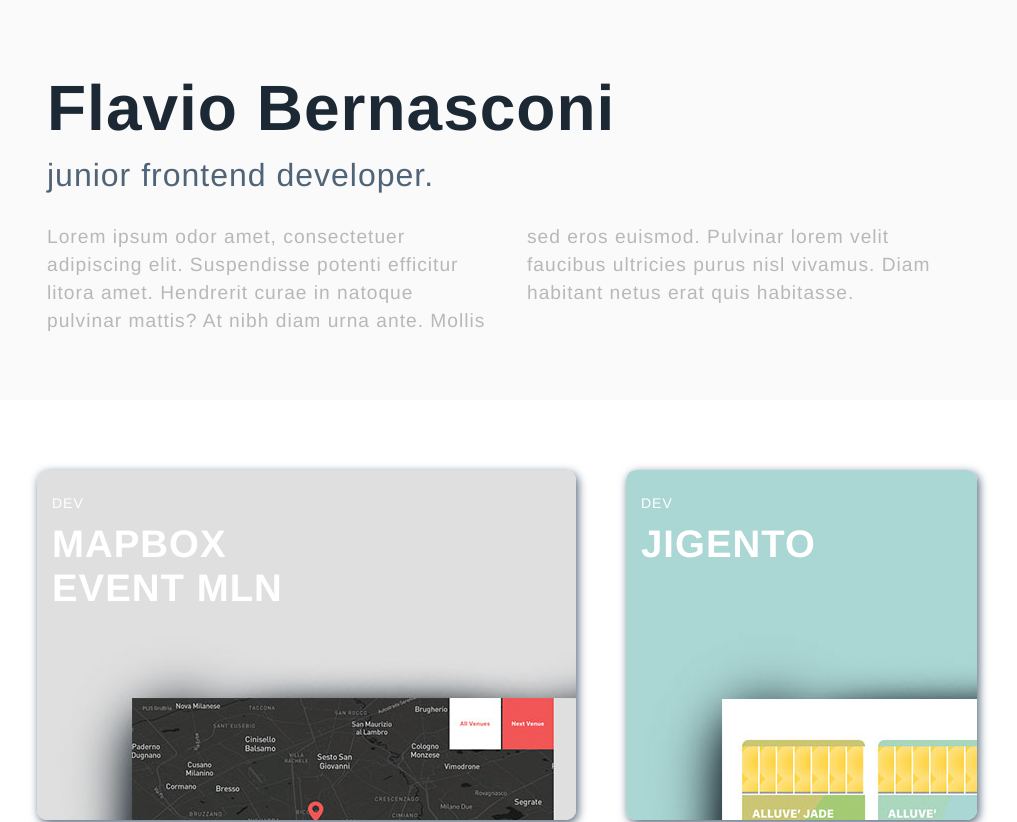
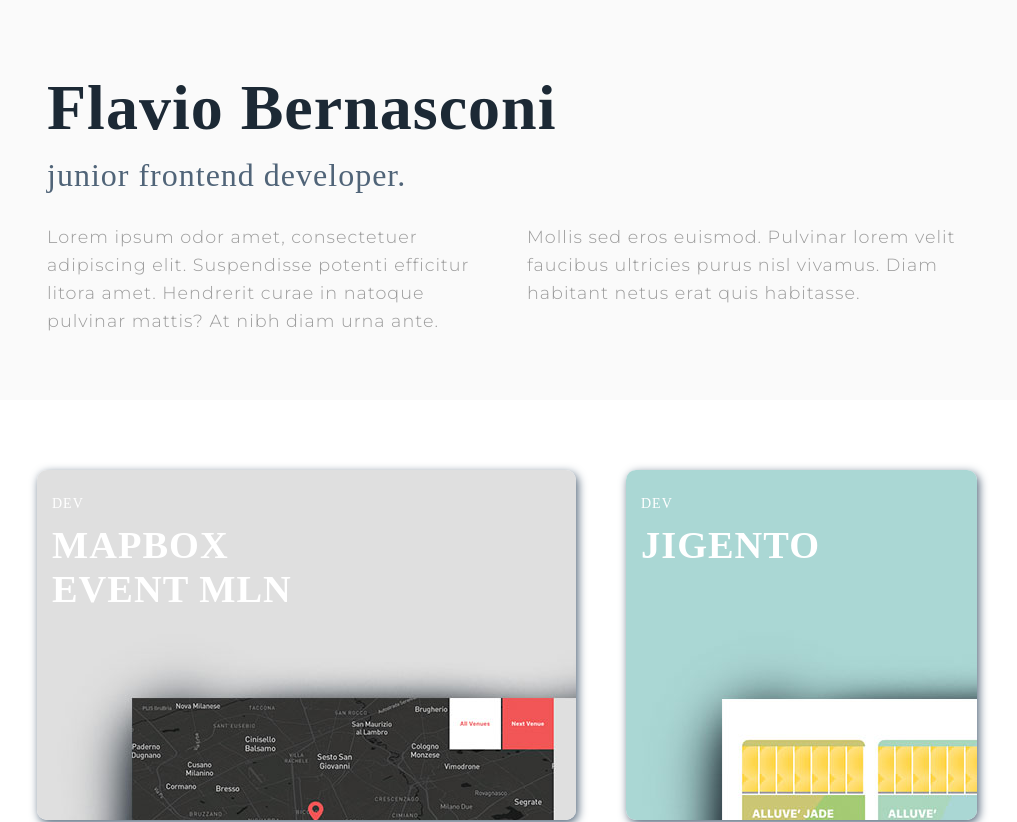
Before and after one commit to flavio-bernasconi/hero-animation, a React (Create React App) app: page / in a window 1280 px wide. Shown: the top 822 px of the page, without its empty margins (133-1150 px from the left). Built offline with nearby package versions, Linux system fonts and the light colour scheme.

Commit message:
fonts - text

```diff
--- a/src/styles.css
+++ b/src/styles.css
@@ -1,3 +1,4 @@
+@import url("https://fonts.googleapis.com/css2?family=Montserrat:wght@300&display=swap");
 .App {
   font-family: sans-serif;
   text-align: center;
@@ -17,9 +18,7 @@ body {
 
 * {
   box-sizing: border-box;
-  font-family: ".SFNSText", "SFProText-Regular", "SFUIText-Regular", ".SFUIText",
-    Helvetica, Arial, sans-serif;
-  -webkit-tap-highlight-color: rgba(0, 0, 0, 0);
+  font-family: "Circular Std";
 }
 
 #root {
@@ -27,8 +26,8 @@ body {
   justify-content: center;
 }
 
-.full{
-  width:100%
+.full {
+  width: 100%;
 }
 
 .screen {
@@ -44,7 +43,6 @@ body {
 }
 
 h1 {
-  font-weight: bold;
   color: var(--dark);
   margin: 6px 0 12px;
 }
@@ -64,24 +62,27 @@ h1 {
 }
 .intro .big-title {
   font-size: 4rem;
+  font-weight: 900;
 }
 .subtitle {
   font-size: 2rem;
   margin: 0;
   margin-bottom: 30px;
   color: var(--light);
-  font-weight: 300;
+  font-weight: 500;
   line-height: 2.3rem;
 }
 .intro p {
-  font-size: 1.2rem;
+  font-size: 1.1rem;
   margin: 0;
-  color: rgb(184, 184, 184);
+  color: rgb(155, 155, 155);
   column-gap: 40px;
+  font-family: "Montserrat", sans-serif;
 }
 .split {
   column-count: 2;
-  font-weight: 100!important
+  font-weight: 200 !important;
+  font-family: "Montserrat", sans-serif;
 }
 
 ul,
@@ -188,11 +189,16 @@ li {
   top: 20px;
   z-index: 8;
   color: white;
-  font-size: 2rem;
+  font-size: 1.4rem;
   background-color: black;
-  padding: 10px 20px;
   text-decoration: none;
-  border-radius: 20px
+  height: 50px;
+  width: 50px;
+  display: flex;
+  justify-content: center;
+  align-items: center;
+  border-radius: 40px;
+  box-shadow: 0px 0px 12px var(--dark);
 }
 .bk {
   background-color: #1c2935;
@@ -211,7 +217,7 @@ li {
   top: 15px;
   left: 15px;
   max-width: 300px;
-  font-size: 1.6rem
+  font-size: 1.6rem;
 }
 .techs {
   display: flex;
@@ -227,23 +233,36 @@ li {
   border-radius: 40px;
   color: white;
   font-size: 0.8rem;
-  margin-bottom: 30px
+  margin-bottom: 30px;
 }
 
-.demo{
+.demo {
   display: flex;
   justify-content: space-between;
   margin-top: 0;
   margin-bottom: 0;
-  flex-wrap: wrap
+  flex-wrap: wrap;
 }
-.demo p{
+.demo a {
   width: 50%;
   padding: 30px;
   border-bottom: 1px solid var(--light);
   font-size: 1.5rem;
+  text-decoration: none;
+  transition: 0.4s;
 }
-
+.demo a:first-child {
+  background-color: var(--dark);
+  color: white;
+}
+.demo a:first-child:hover {
+  background-color: var(--light);
+  color: white;
+}
+.demo a:hover {
+  background-color: var(--light);
+  color: white;
+}
 
 .open .title-container {
   top: 30px;
@@ -307,7 +326,7 @@ p {
   }
 }
 @media only screen and (max-width: 600px) {
-  .split{
+  .split {
     column-count: 1;
   }
   .card {
@@ -327,24 +346,24 @@ p {
   .card-content-container.open {
     padding: 0;
   }
-  .intro .big-title{
-    font-size: 3rem
+  .intro .big-title {
+    font-size: 3rem;
   }
   .title-container {
-    font-size: 1.5rem
+    font-size: 1.5rem;
   }
-  .demo p{
-    width: 100%
+  .demo a {
+    width: 100%;
   }
-  .images img{
-    width: 100%
+  .images img {
+    width: 100%;
   }
   .techs p {
     margin-right: 13px;
-    padding: 7px 11px
+    padding: 7px 11px;
   }
-  .content-container .split{
-    font-size: 16px
+  .content-container .split {
+    font-size: 16px;
   }
 }
 
```
